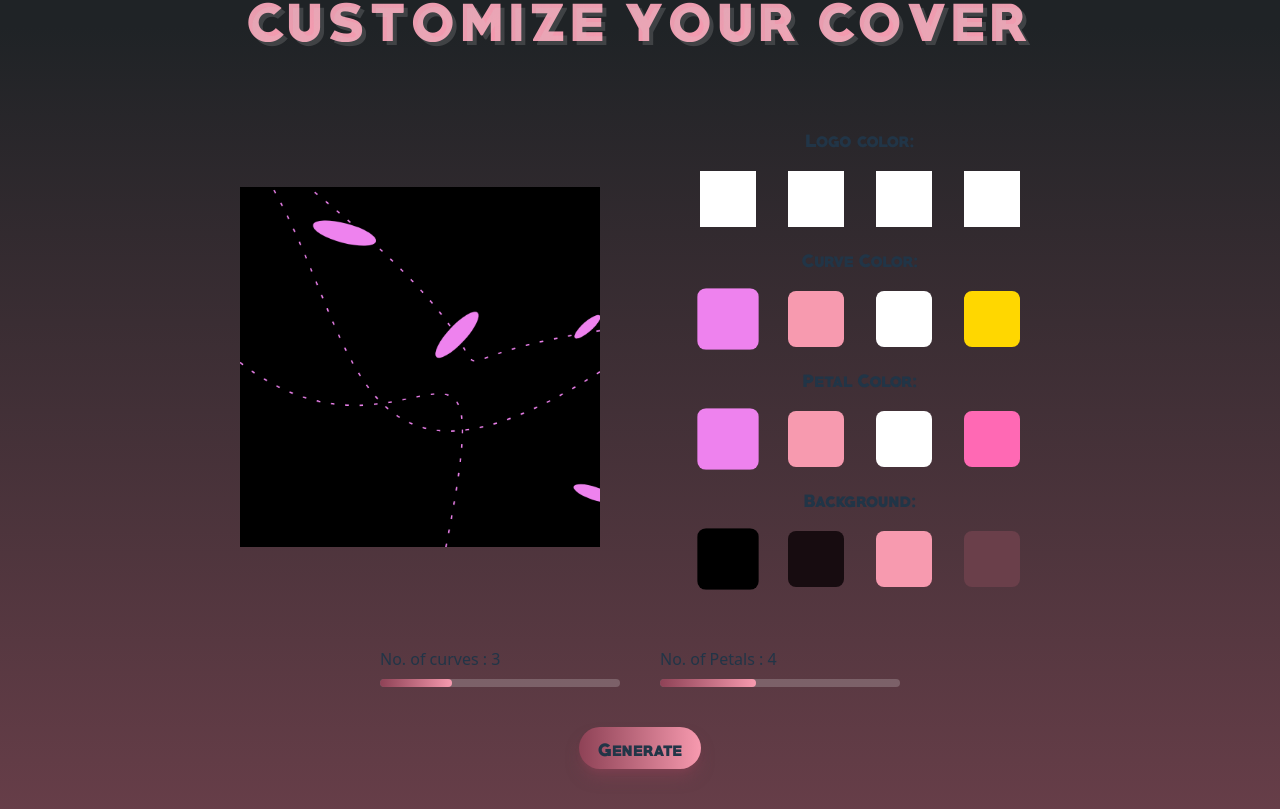
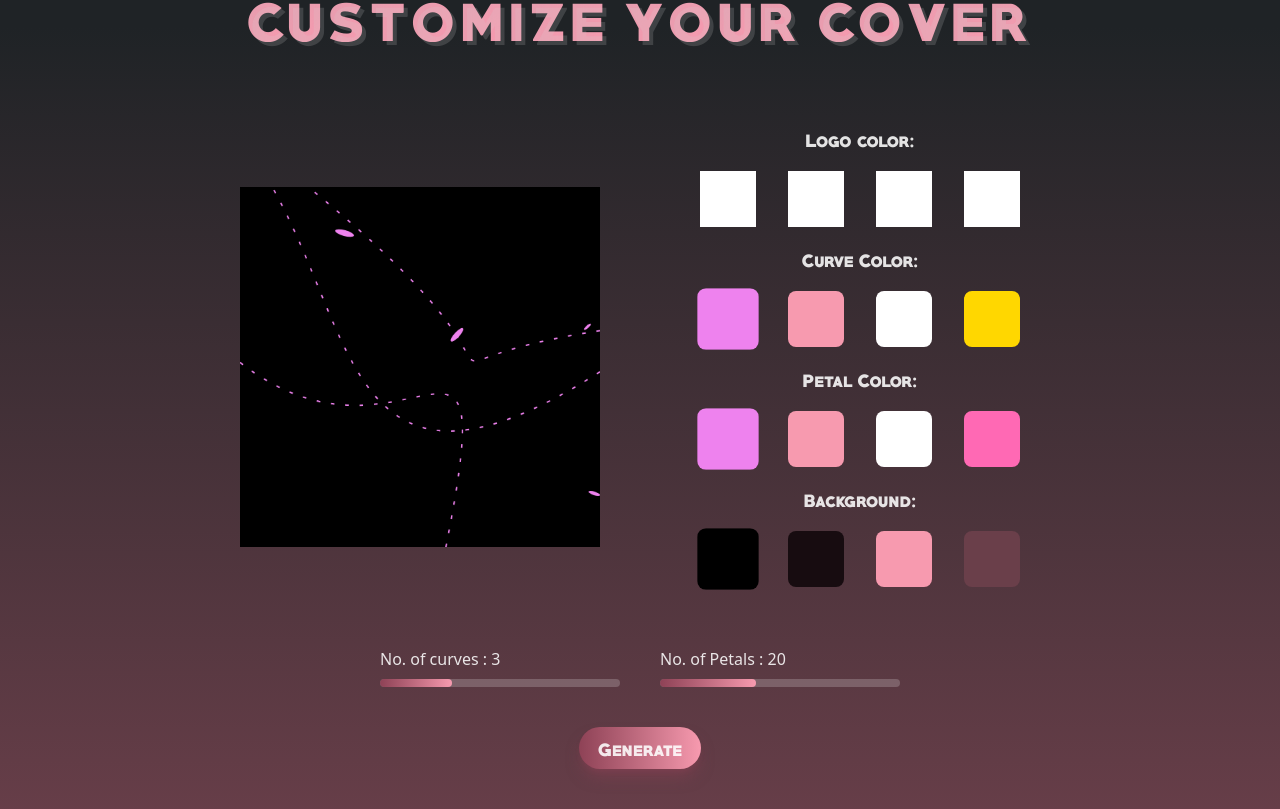
Before and after one commit to Yohzenn/IIMA3_CreaDev, a React app: page / in a window 1280 px wide. Shown: the part 3260-4069 px from the top of the page. Built offline with nearby package versions, Linux system fonts and the light colour scheme; the HTML template or start-up script is replaced by a standard one.

Commit message:
fix petals

```diff
--- a/src/components/albumSection.tsx
+++ b/src/components/albumSection.tsx
@@ -89,7 +89,7 @@ function Album({
       }
       // Trait violet (fixe)
 
-      offset += 4;
+      offset += 6;
 
       if (offset < 1200) {
         rafID = requestAnimationFrame(animate);
--- a/src/components/customCover.tsx
+++ b/src/components/customCover.tsx
@@ -7,7 +7,7 @@ const petalColors = ["#ee82ee", "#f79aaf", "#ffffff", "#ff69b4"];
 
 function CustomCover() {
   const [reps, setReps] = useState<number>(3);
-  const [repsP, setRepsP] = useState<number>(4);
+  const [repsP, setRepsP] = useState<number>(20);
   const [bgColor, setBgColor] = useState<string>(bgColors[0]);
   const [curveColor, setCurveColor] = useState<string>(curveColors[0]);
   const [petalColor, setPetalColor] = useState<string>(petalColors[0]);
@@ -149,12 +149,12 @@ function CustomCover() {
           <div className="relative h-2 bg-white/20 rounded-full overflow-hidden">
             <div
               className="absolute h-full bg-linear-to-r from-pink-dark to-pink-light rounded-full transition-all duration-100"
-              style={{ width: `${(repsP / 10) * 100}%` }}
+              style={{ width: `${(repsP / 50) * 100}%` }}
             />
             <input
               type="range"
               min={0}
-              max={10}
+              max={50}
               value={repsP}
               onChange={(e) => setRepsP(Number(e.target.value))}
               className="absolute inset-0 w-full h-full opacity-0 cursor-pointer"
--- a/src/index.css
+++ b/src/index.css
@@ -175,7 +175,7 @@ button:focus,
 button:focus-visible {
   outline: 4px auto -webkit-focus-ring-color;
 }
-
+/*
 @media (prefers-color-scheme: light) {
   :root {
     color: #213547;
@@ -188,3 +188,4 @@ button:focus-visible {
     background-color: #f9f9f9;
   }
 }
+*/
--- a/src/services/cover.ts
+++ b/src/services/cover.ts
@@ -62,7 +62,7 @@ export function petalCoords(reps:number){
         let x:number = Math.random()*500;
         let y:number = Math.random()*500;
         let rotation:number = Math.random()*Math.PI*2;
-        let size:number = Math.random()*(50-20)+20;
+        let size:number = Math.random()*(15-5)+5;
         result.push([x,y,rotation,size]);
     }
     return result
```
